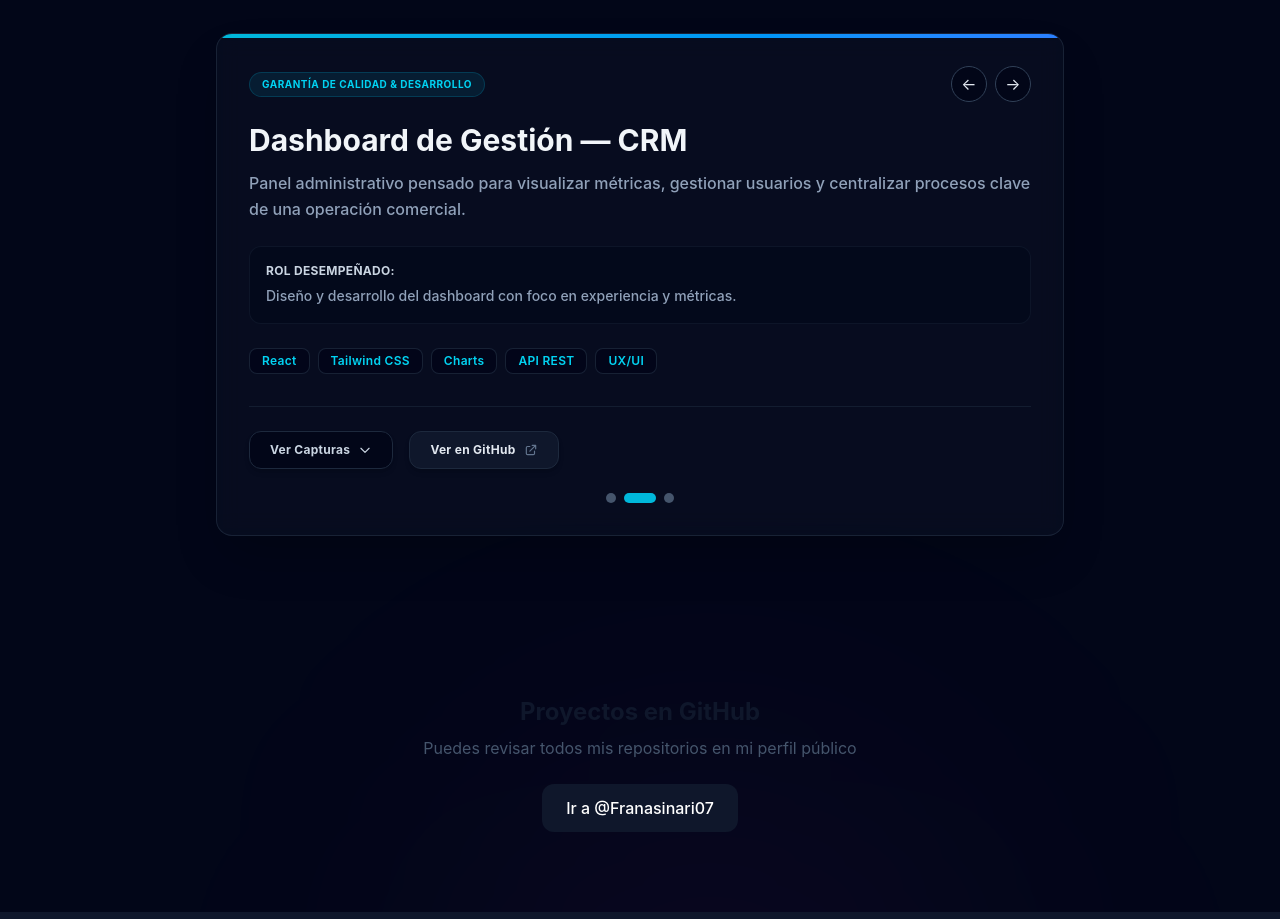
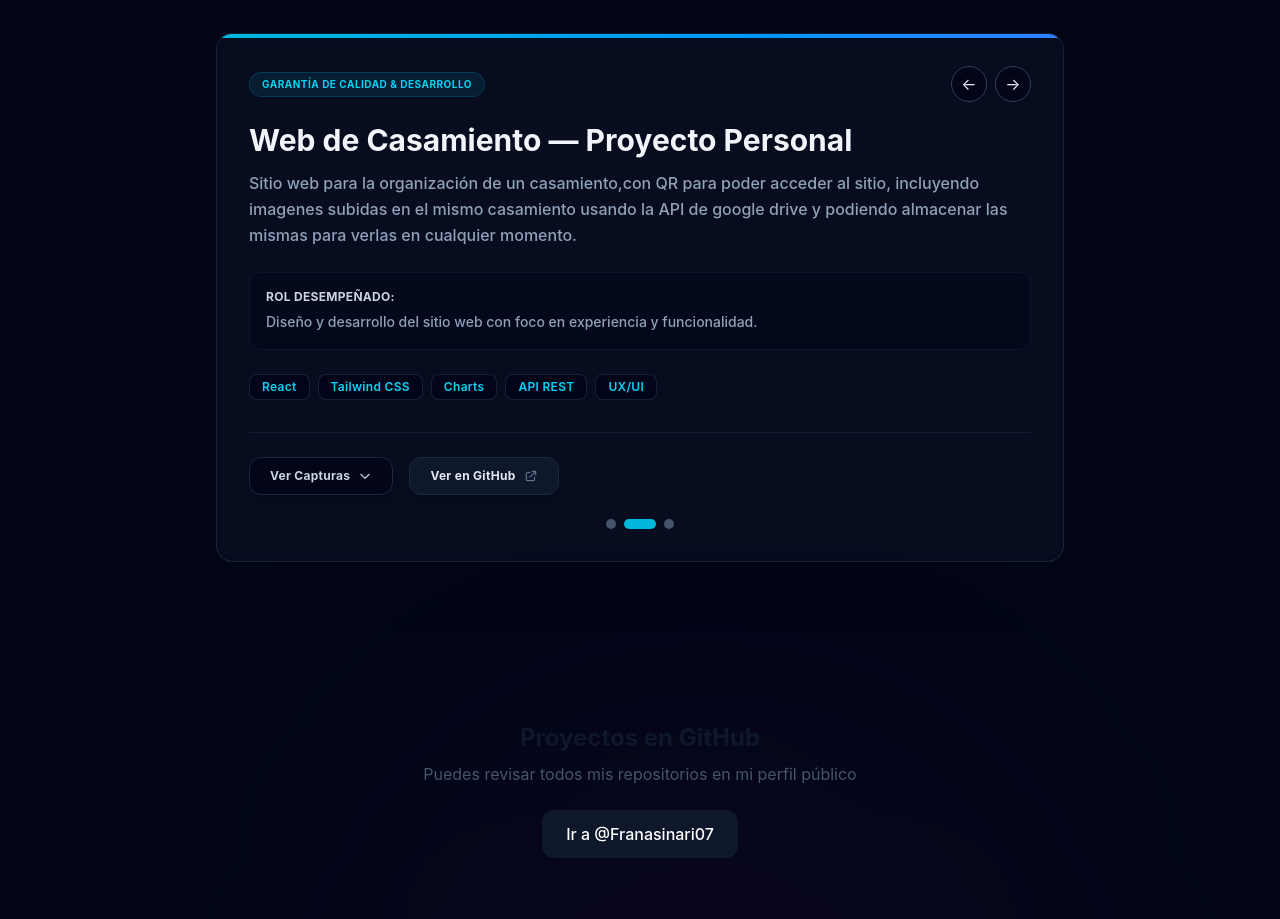
Before and after one commit to Franasinari07/Portfolio-dev, a React (Vite) app: page / in a window 1280 px wide. Shown: the part 3520-4439 px from the top of the page. Built offline with nearby package versions, Linux system fonts and the light colour scheme.

Commit message:
Update data.js

```diff
--- a/src/data.js
+++ b/src/data.js
@@ -264,10 +264,10 @@ Franco`,
       ],
     },
     {
-      name: "Dashboard de Gestión — CRM",
+      name: "Web de Casamiento — Proyecto Personal",
 
       description:
-        "Panel administrativo pensado para visualizar métricas, gestionar usuarios y centralizar procesos clave de una operación comercial.",
+        "Sitio web para la organización de un casamiento,con QR para poder acceder al sitio, incluyendo imagenes subidas en el mismo casamiento usando la API de google drive y podiendo almacenar las mismas para verlas en cualquier momento.",
 
       technologies: [
         "React",
@@ -277,9 +277,9 @@ Franco`,
         "UX/UI",
       ],
 
-      role: "Diseño y desarrollo del dashboard con foco en experiencia y métricas.",
+      role: "Diseño y desarrollo del sitio web con foco en experiencia y funcionalidad.",
 
-      githubUrl: "https://github.com/Franasinari07",
+      githubUrl: "https://github.com/Franasinari07/Casamiento-Qr-web",
 
       images: [
         "/mockup-dashboard.png",
```
